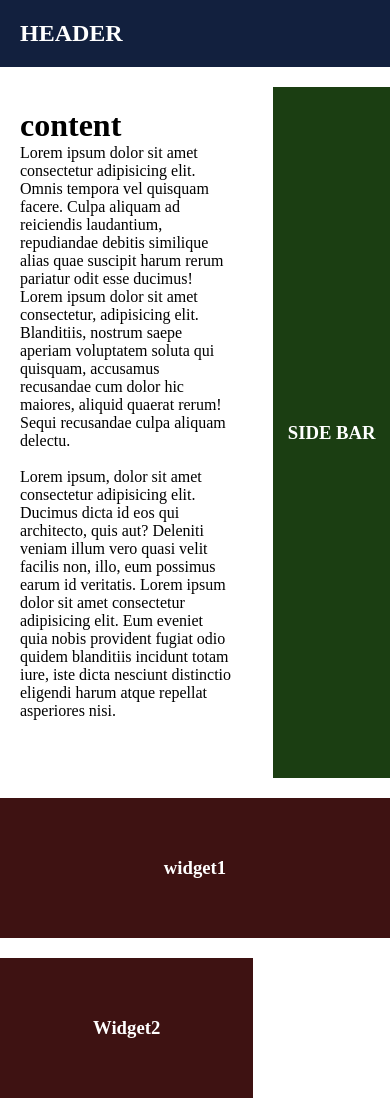
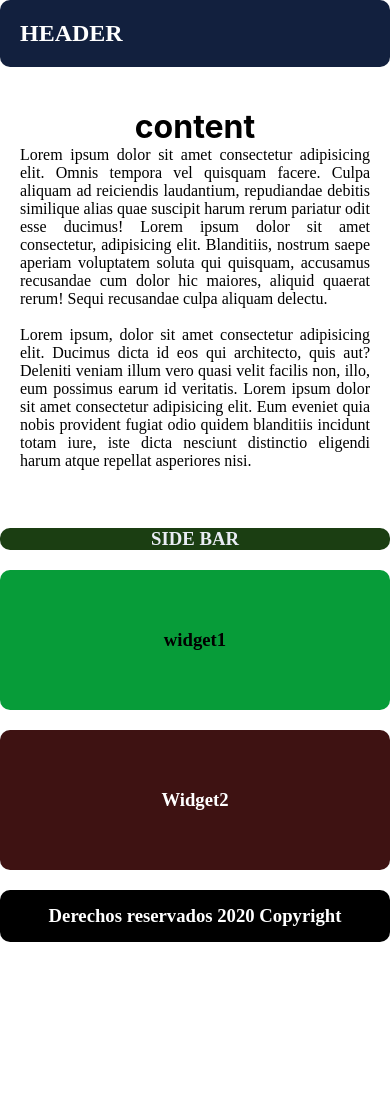
Before and after one commit to hartell7/Maquetacion-web-2, a plain HTML site: page index.html in a window 390 px wide. Shown: the top 1101 px of the page. After the commit the page ends 942 px from the top, so only its background shows below. Drawn offline with Linux system fonts and the light colour scheme.

Commit message:
maquetacionlistacss

```diff
--- a/grid.css
+++ b/grid.css
@@ -15,12 +15,17 @@
     grid-gap: 20px;
     grid-template-columns: repeat(3, 1fr);
     grid-template-rows: repeat(4, auto);
+
+    grid-template-areas: "HEADER    HEADER      HEADER"
+                        "content    content     sidebar"
+                        "widget1    widget2    sidebar"
+                        "footer1    footer1     footer1";
 }
 .contenedor > div,
 .contenedor .HEADER,
 .contenedor .siderbar,
 .contenedor .footer {
-    background: #fff;
+    background: rgb(189, 187, 187);
     padding: 20px;
     border-radius: 10;
     -webkit-border-radius: 10;
@@ -31,55 +36,86 @@
 .contenedor .HEADER {
     background: #12203E;
     color: #fff;
-    grid-column: 1 / 4;
-
+    grid-area: HEADER;
+    border-radius: 10px;
+    -webkit-border-radius: 10px;
+    -moz-border-radius: 10px;
+    -ms-border-radius: 10px;
+    -o-border-radius: 10px;
 }
 .contenedor .content {
-    grid-column: span 2;
+    background: white;
+    color: #000;
+    grid-area:content;
+    text-align: justify;
 }
 .contenedor .sidebar {
     background: rgb(27, 62, 18);
-    color: #fff;
+    color: #E9ECF4;
     text-align: center;
-    grid-column: 3 / 4;
+    grid-area: sidebar;
     display: flex;
     align-items: center;
     justify-content: center;
-
-    grid-row: 2 / 4;
+    border-radius: 10px;
+    -webkit-border-radius: 10px;
+    -moz-border-radius: 10px;
+    -ms-border-radius: 10px;
+    -o-border-radius: 10px;
 }
-.contenedor .widget1,
-.contenedor .widget2 {
-    background: rgb(62, 18, 18);
-    color: #fff;
+.contenedor .widget1 {
+    background: rgb(7, 156, 57);
+    color: #000;
     height: 100px;
     text-align: center;
     display: flex;
     align-items: center;
     justify-content: center;
+    grid-area: widget1;
+    border-radius: 10px;
+    -webkit-border-radius: 10px;
+    -moz-border-radius: 10px;
+    -ms-border-radius: 10px;
+    -o-border-radius: 10px;
+}
+.contenedor .widget2 {
+    background: rgb(62, 18, 18);
+    color: #ffffff;
+    height: 100px;
+    text-align: center;
+    display: flex;
+    align-items: center;
+    justify-content: center;
+    grid-area: widget2;
+    border-radius: 10px;
+    -webkit-border-radius: 10px;
+    -moz-border-radius: 10px;
+    -ms-border-radius: 10px;
+    -o-border-radius: 10px;
 }
 .contenedor .footer1 {
     background: #000;
     color: #fff;
     text-align: center;
-    grid-column: span 3;
     padding: 15px;
+    grid-area: footer1;
+    border-radius: 10px;
+    -webkit-border-radius: 10px;
+    -moz-border-radius: 10px;
+    -ms-border-radius: 10px;
+    -o-border-radius: 10px;
 }
 @media screen and (max-width: 600px) {
-    .contenedor .contenido {
-        grid-column: 1 / -1;
+    .contenedor {
+        grid-template-areas: "HEADER    HEADER      HEADER"
+                            "content    content     content"
+                            "sidebar    sidebar     sidebar"
+                            "widget1    widget1     widget1"
+                            "widget2    widget2     widget2"
+                            "footer1    footer1     footer1";
     }
-    .contenedor .contenido {
-        grid-column: 1 / -1;
-    }
-    .contenedor .widget1 {
-        grid-column: 1 / -1;
-    }
-    .contenedor .widget2 {
-        grid-column: span 2;
-    }
-    .contenedor .footer1 {
-        grid-column: span 3;
-    }
-
 }
+#content2 {
+    text-align: center;
+    font-family: -apple-system, BlinkMacSystemFont, 'Segoe UI', Roboto, Oxygen, Ubuntu, Cantarell, 'Open Sans', 'Helvetica Neue', sans-serif;
+}
```
